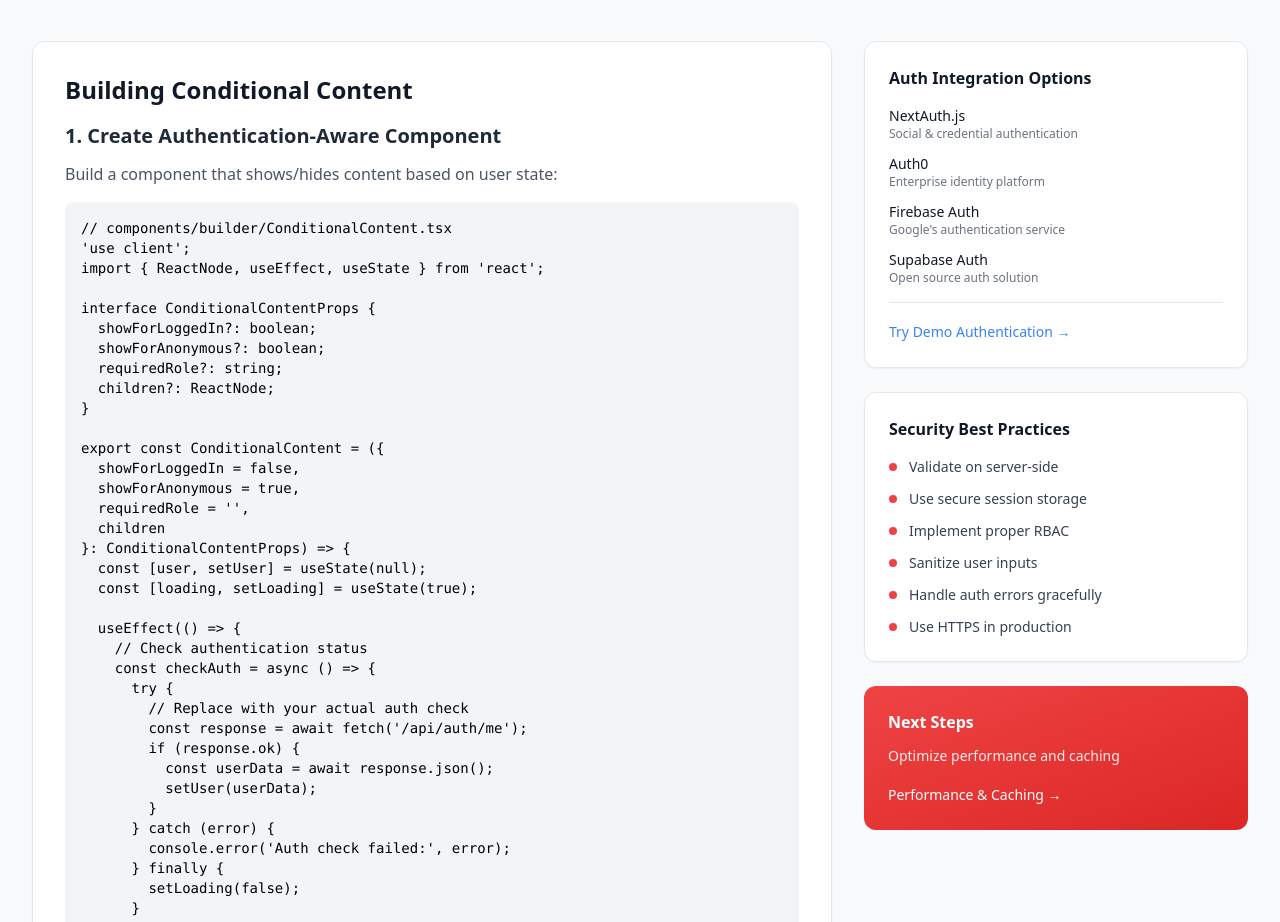
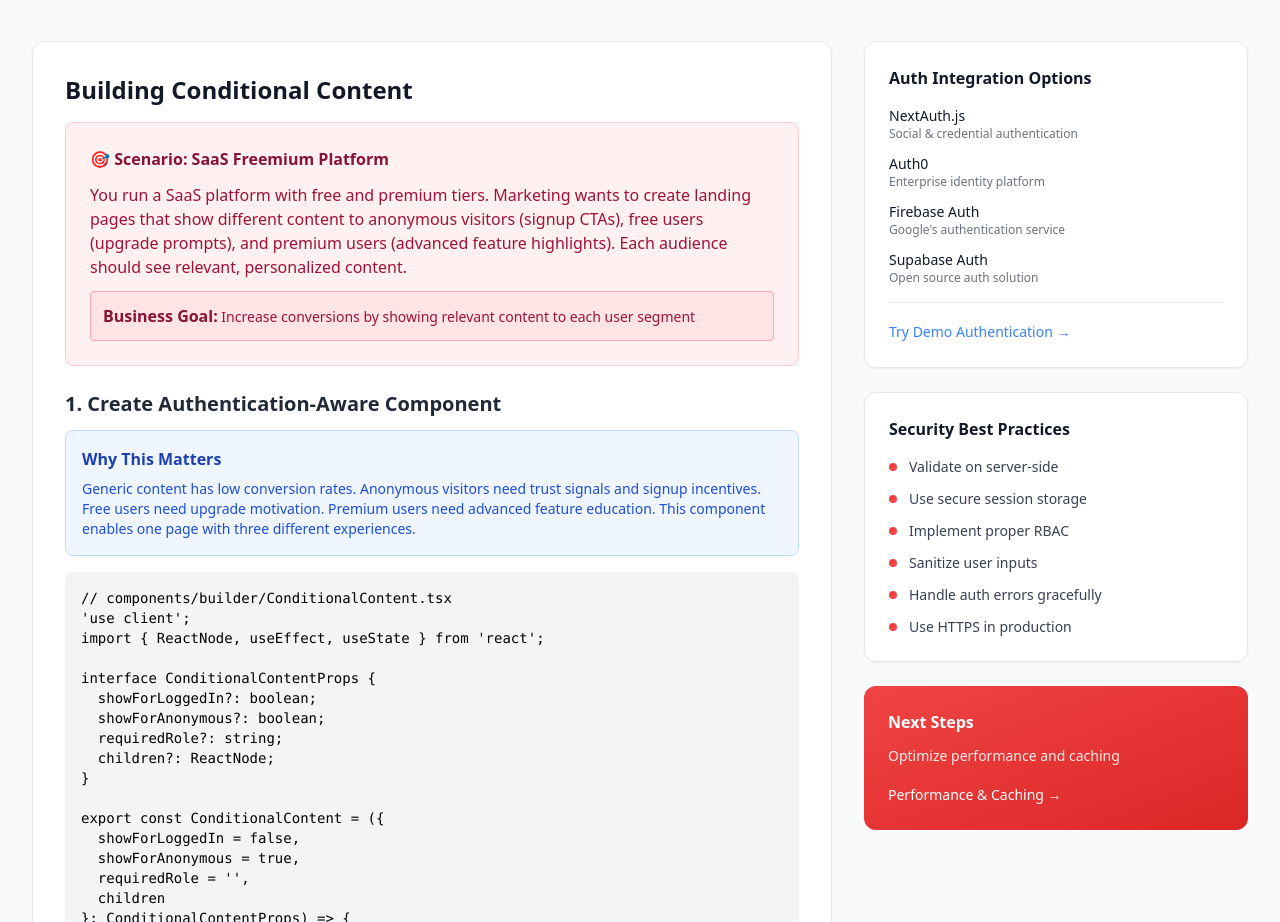
Before and after one commit to thadojus/cms-tools-tutorials, a Next.js app: page /examples/authentication in a window 1280 px wide. Shown: the part 840-1762 px from the top of the page. Built offline with nearby package versions, Linux system fonts and the light colour scheme.

Commit message:
Add detailed scenarios to Authentication example
cgen-dbb45918b9714389bc443a868fdb144d

```diff
--- a/app/examples/authentication/page.tsx
+++ b/app/examples/authentication/page.tsx
@@ -103,12 +103,31 @@ export default function AuthenticationExample() {
               <div className="bg-white rounded-xl shadow-sm border border-gray-200 p-8">
                 <h2 className="section-header">Building Conditional Content</h2>
 
+                <div className="bg-rose-50 border border-rose-200 rounded-lg p-6 mb-6">
+                  <h3 className="font-semibold text-rose-900 mb-3">🎯 Scenario: SaaS Freemium Platform</h3>
+                  <p className="text-rose-800 mb-3">
+                    You run a SaaS platform with free and premium tiers. Marketing wants to create landing pages that
+                    show different content to anonymous visitors (signup CTAs), free users (upgrade prompts), and
+                    premium users (advanced feature highlights). Each audience should see relevant, personalized content.
+                  </p>
+                  <div className="bg-rose-100 border border-rose-300 rounded p-3">
+                    <strong className="text-rose-900">Business Goal:</strong>
+                    <span className="text-rose-800 text-sm"> Increase conversions by showing relevant content to each user segment</span>
+                  </div>
+                </div>
+
                 <div className="space-y-6">
                   <div>
                     <h3 className="subsection-header">1. Create Authentication-Aware Component</h3>
-                    <p className="text-gray-600 mb-4">
-                      Build a component that shows/hides content based on user state:
-                    </p>
+
+                    <div className="bg-blue-50 border border-blue-200 rounded-lg p-4 mb-4">
+                      <h4 className="font-semibold text-blue-800 mb-2">Why This Matters</h4>
+                      <p className="text-blue-700 text-sm">
+                        Generic content has low conversion rates. Anonymous visitors need trust signals and signup incentives.
+                        Free users need upgrade motivation. Premium users need advanced feature education.
+                        This component enables one page with three different experiences.
+                      </p>
+                    </div>
 
                     <pre className="code-block">
 {`// components/builder/ConditionalContent.tsx
```
